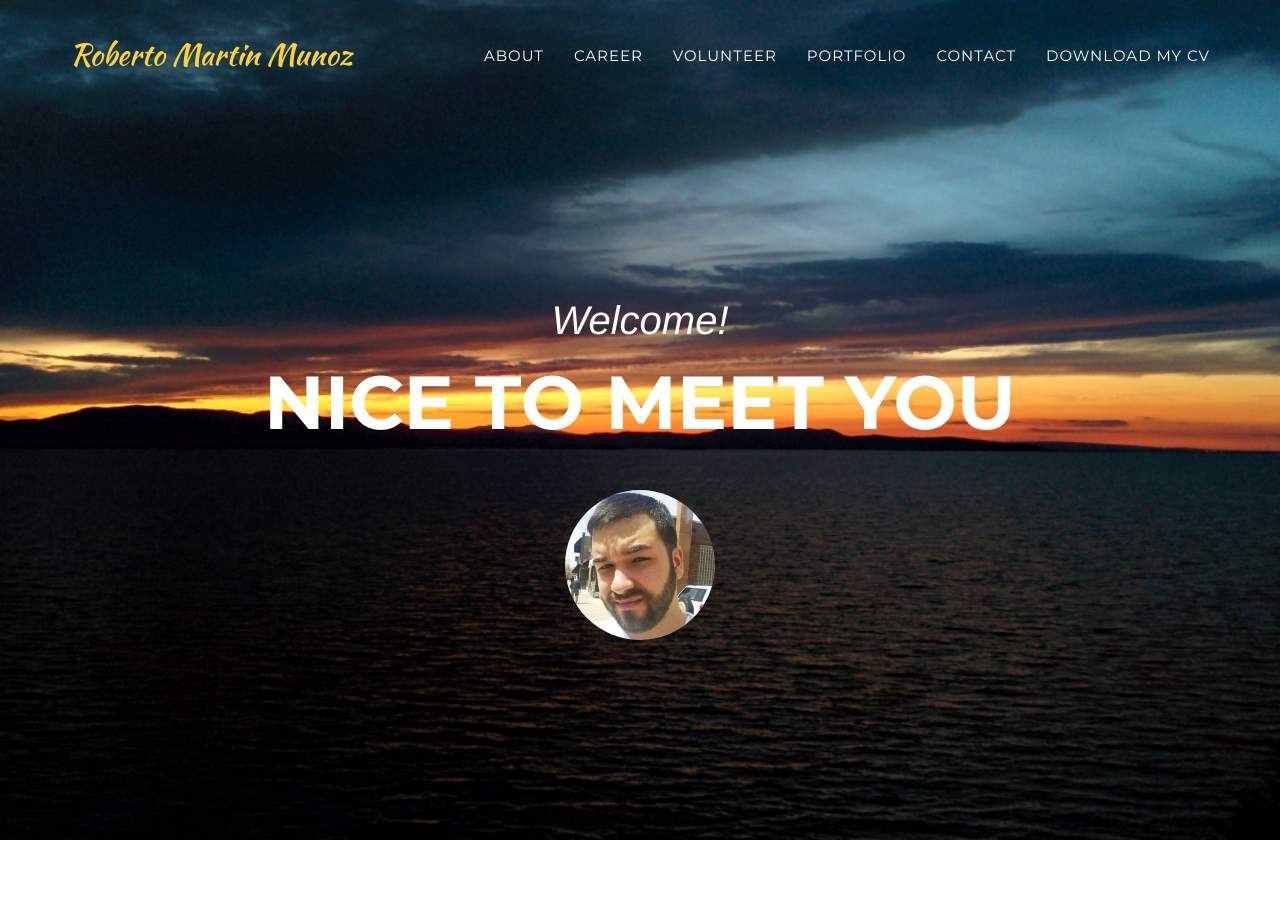
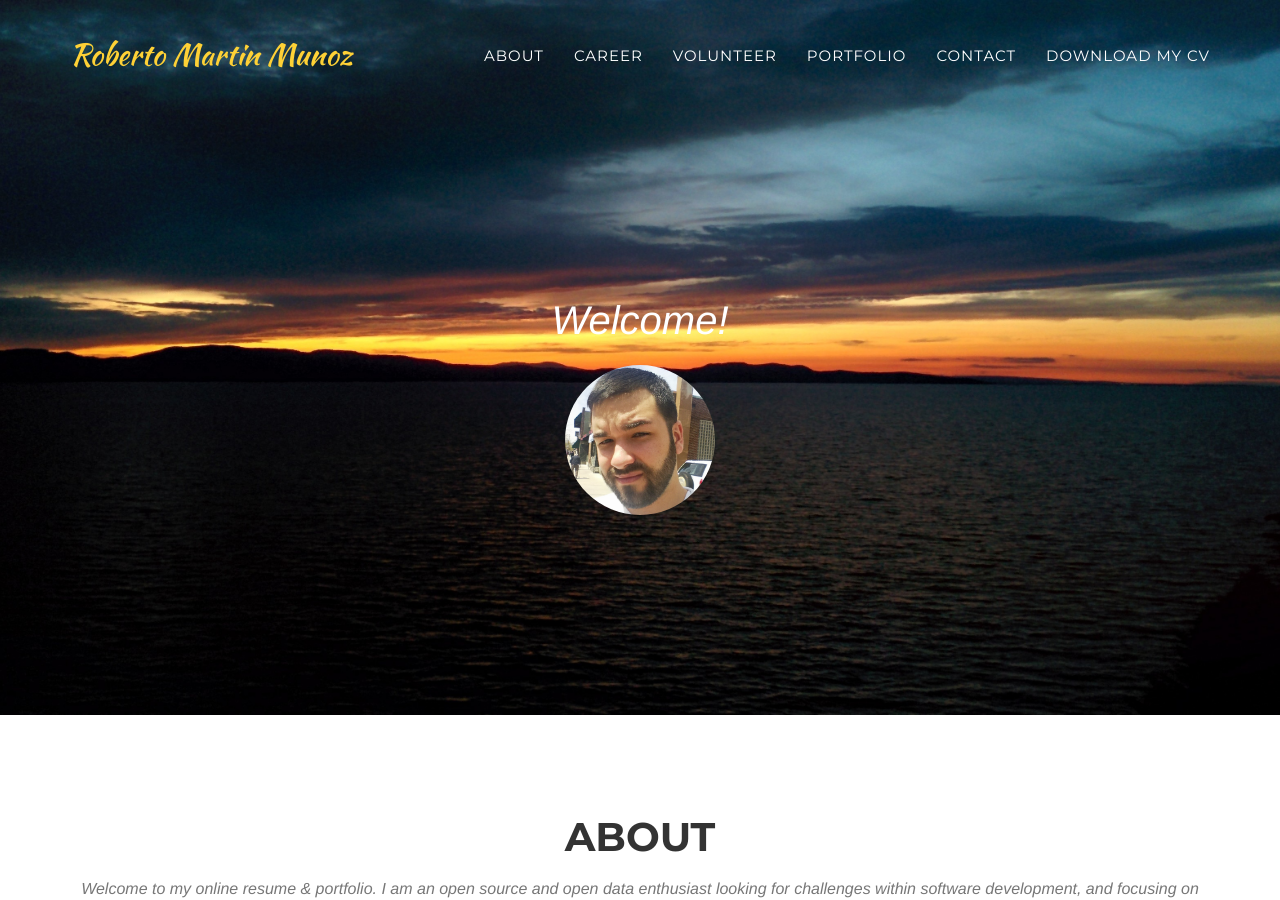
Before and after one commit to BobString/BobString.github.io, a Jekyll site: the page built from index.html, in a window 1280 px wide and 900 px high. Built offline with Jekyll 4.4.1, drawn with Linux system fonts in a browser that asks for light colours; some web fonts are replaced.

Commit message:
Update header.html

```diff
--- a/_includes/header.html
+++ b/_includes/header.html
@@ -37,7 +37,6 @@
         <div class="container">
             <div class="intro-text">
                 <div class="intro-lead-in">Welcome!</div>
-                <div class="intro-heading">Nice To Meet You</div>
                 <a href="#about" class="page-scroll">
 		<img class="img-responsive img-circle center-block"  src="{{ site.me-img }}" style="height: 150px;" alt="">
 		    </a>
```
